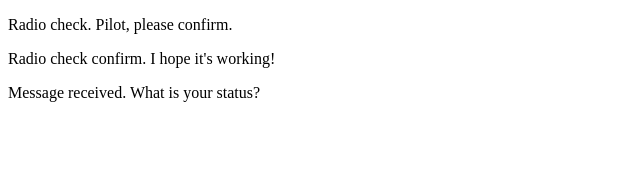
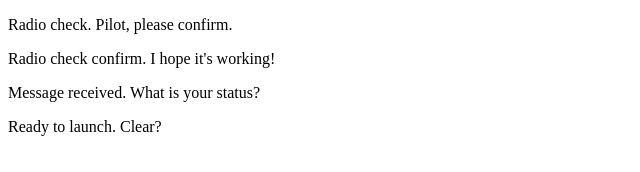
Before and after one commit to natschm/communication-log, a plain HTML site: page index.html in a window 1280 px wide. Shown: the whole page, without its empty margins (0-640 px from the left). Drawn offline with Linux system fonts and the light colour scheme.

Commit message:
second message exchange

```diff
--- a/index.html
+++ b/index.html
@@ -4,5 +4,6 @@
       <p>Radio check. Pilot, please confirm.</p>
       <p>Radio check confirm. I hope it's working!</p>
       <p>Message received. What is your status?</p>
+      <p>Ready to launch. Clear?</p>
    </body>
 </html>
```
